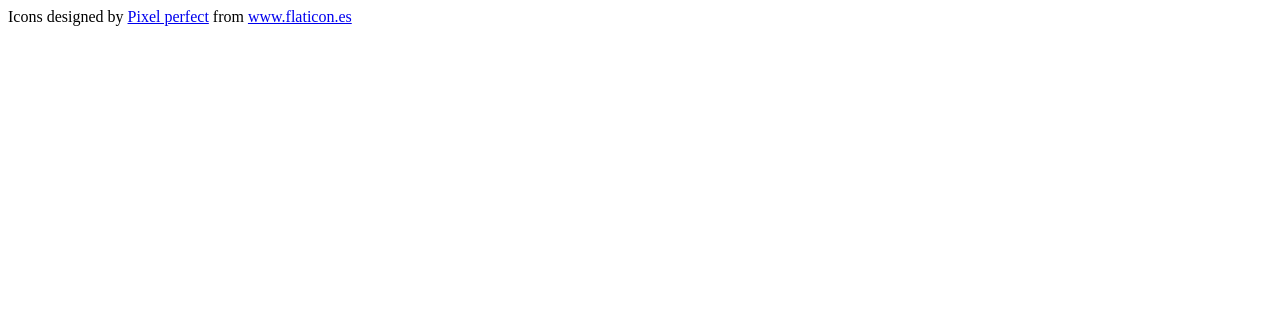
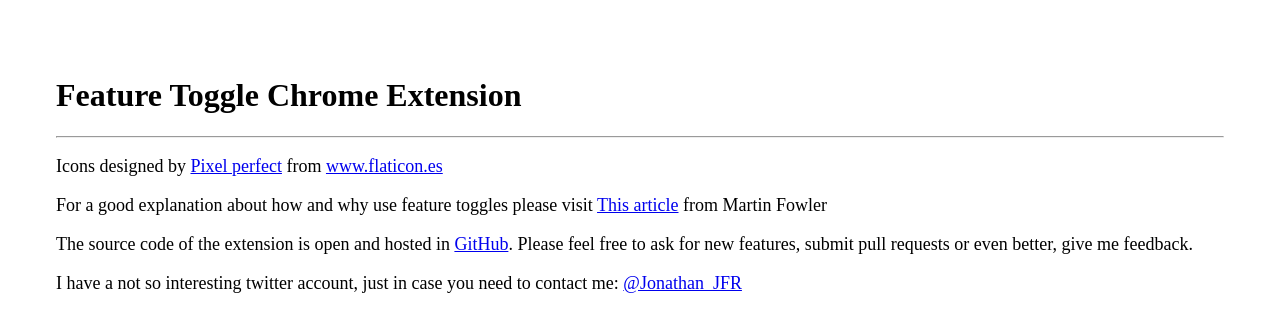
Before and after one commit to Jonathan-JFR/FeatureToggleExtension, a browser extension: page src/options.html in a window 1280 px wide. Drawn offline with Linux system fonts and the light colour scheme.

Commit message:
info included in  options page

```diff
--- a/src/options.html
+++ b/src/options.html
@@ -1,12 +1,33 @@
 <!DOCTYPE html>
   <html>
     <head>
-
+      <title>Feature Toggle Chrome Extension</title>
+      <style>
+          body {padding: 3em;}
+          p    {font-size: large;}
+        </style>
     </head>
     <body>
-      <div>Icons designed by <a href="https://icon54.com/"
+      <h1>Feature Toggle Chrome Extension</h1>
+      <hr>
+      <p>Icons designed by <a href="https://icon54.com/"
         title="Pixel perfect">Pixel perfect</a>
         from <a href="https://www.flaticon.es/"
-        title="Flaticon">www.flaticon.es</a></div>
+        title="Flaticon">www.flaticon.es</a></p>
+
+      <p>For a good explanation about how and why use feature toggles please visit
+        <a href="https://martinfowler.com/articles/feature-toggles.html"
+        title="Feature Toggles (aka Feature Flags)">This article</a> from Martin Fowler</p>
+
+      <p>The source code of the extension is open and hosted in
+        <a href="https://github.com/Jonathan-JFR/FeatureToggleExtension"
+        title="Feature Toggle Extension">GitHub</a>.
+        Please feel free to ask for new features, submit pull requests or even better, give me feedback.
+      </p>
+
+      <p> I have a not so interesting twitter account, just in case you need to contact me:
+        <a href="https://twitter.com/jonathan_jfr"
+        title="my twitter account">@Jonathan_JFR</a>
+      </p>
     </body>
   </html>
```
